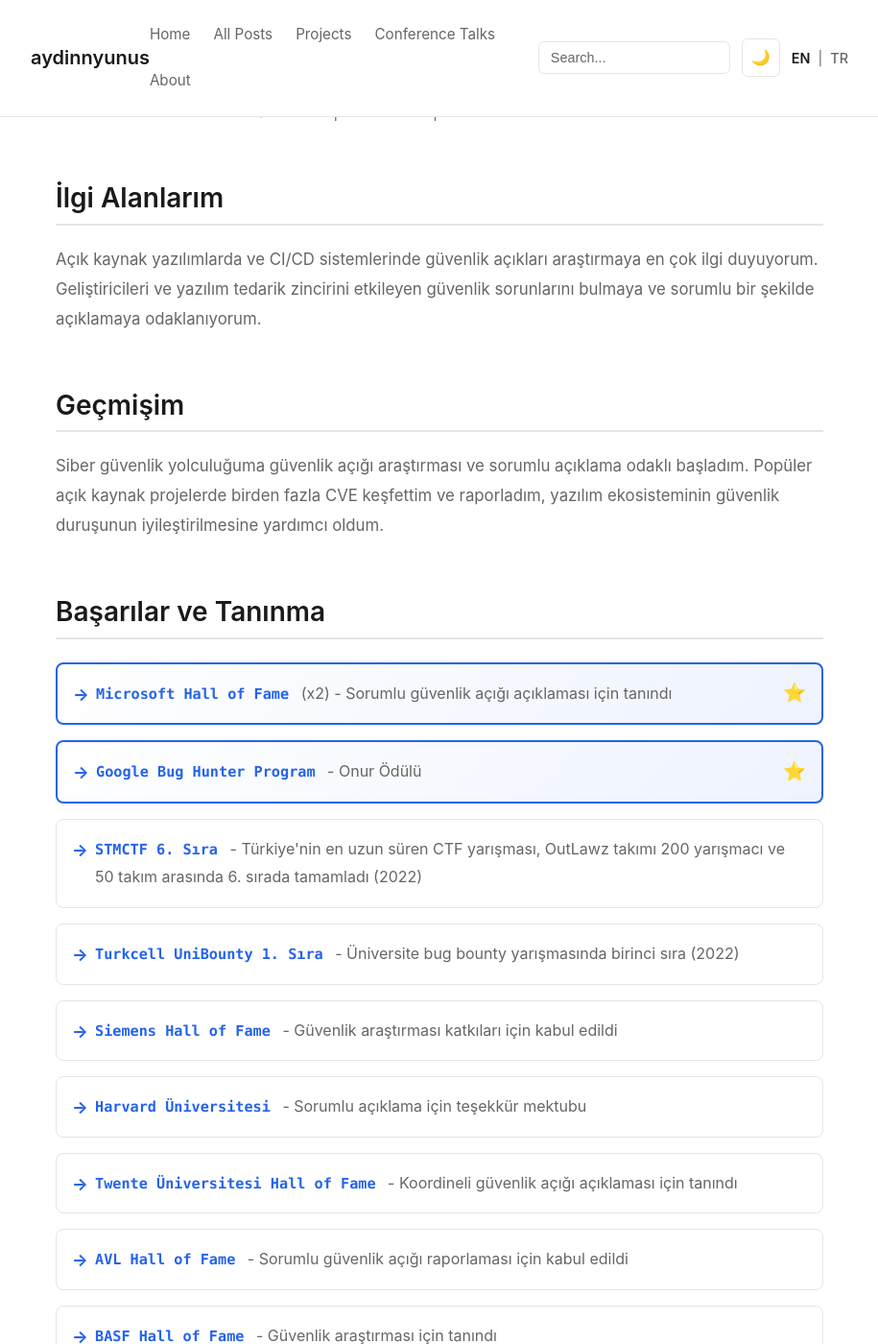
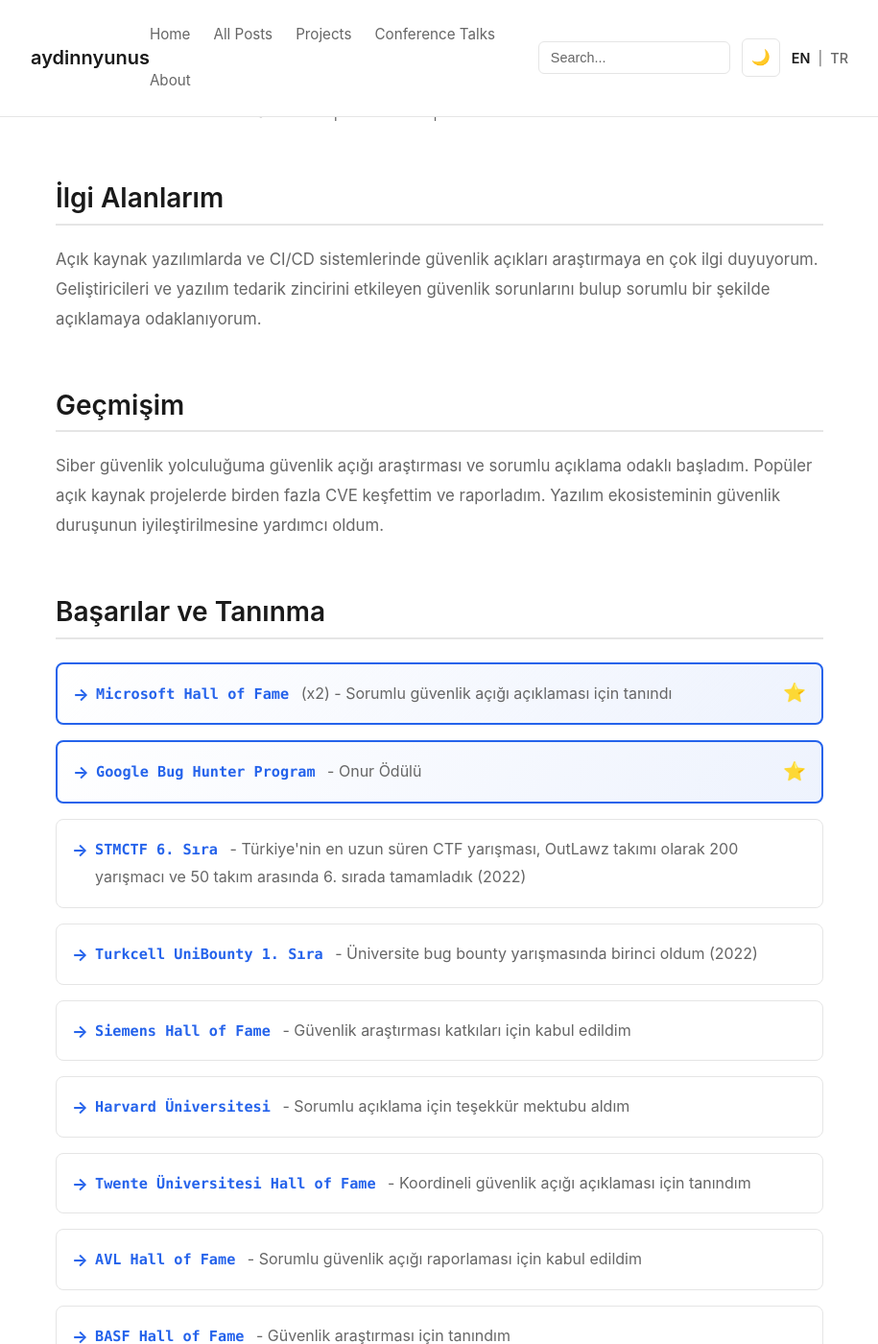
Before and after one commit to aydinnyunus/aydinnyunus.github.io, a Jekyll site: the page built from tr/about.html, in a window 1280 px wide and 1400 px high, scrolled down 506 px. Shown: the whole window at 96% size, without its empty margins (182-1097 px from the left). Built offline with Jekyll 4.4.1, drawn with Linux system fonts in a browser that asks for light colours; some of the changed text lies outside the part shown.

Commit message:
Make all Turkish pages more natural and conversational

```diff
--- a/tr/about.html
+++ b/tr/about.html
@@ -14,7 +14,7 @@ canonical_url: "https://aydinnyunus.github.io/tr/about/"
 
 <h2><code>$ whoami</code></h2>
 
-<p>Ben Yunus, siber güvenlik, yazılım geliştirme ve açık kaynak teknolojilerindeki son gelişmeleri araştıran bir güvenlik araştırmacısıyım. Bilgi paylaşmayı, güvenlik açıkları keşfetmeyi ve konuşmalar ve projeler aracılığıyla güvenlik topluluğuna katkıda bulunmayı seviyorum.</p>
+<p>Ben Yunus, siber güvenlik, yazılım geliştirme ve açık kaynak teknolojilerindeki son gelişmeleri araştıran bir güvenlik araştırmacısıyım. Bilgi paylaşmayı, güvenlik açıkları keşfetmeyi ve konuşmalar ile projeler aracılığıyla güvenlik topluluğuna katkıda bulunmayı seviyorum.</p>
 
 <p>Black Hat Sector, BSidesBCN ve IWCON gibi tanınmış siber güvenlik konferanslarında araştırmalarımın bir kısmını sunma şansına sahip oldum. Bu blogda yaptığım araştırmalar ve yol boyunca keşfettiğim güvenlik açıkları hakkında yazılar bulacaksınız.</p>
 
@@ -22,29 +22,29 @@ canonical_url: "https://aydinnyunus.github.io/tr/about/"
 
 <h2>İlgi Alanlarım</h2>
 
-<p>Açık kaynak yazılımlarda ve CI/CD sistemlerinde güvenlik açıkları araştırmaya en çok ilgi duyuyorum. Geliştiricileri ve yazılım tedarik zincirini etkileyen güvenlik sorunlarını bulmaya ve sorumlu bir şekilde açıklamaya odaklanıyorum.</p>
+<p>Açık kaynak yazılımlarda ve CI/CD sistemlerinde güvenlik açıkları araştırmaya en çok ilgi duyuyorum. Geliştiricileri ve yazılım tedarik zincirini etkileyen güvenlik sorunlarını bulup sorumlu bir şekilde açıklamaya odaklanıyorum.</p>
 
 <h2>Geçmişim</h2>
 
-<p>Siber güvenlik yolculuğuma güvenlik açığı araştırması ve sorumlu açıklama odaklı başladım. Popüler açık kaynak projelerde birden fazla CVE keşfettim ve raporladım, yazılım ekosisteminin güvenlik duruşunun iyileştirilmesine yardımcı oldum.</p>
+<p>Siber güvenlik yolculuğuma güvenlik açığı araştırması ve sorumlu açıklama odaklı başladım. Popüler açık kaynak projelerde birden fazla CVE keşfettim ve raporladım. Yazılım ekosisteminin güvenlik duruşunun iyileştirilmesine yardımcı oldum.</p>
 
 <h2>Başarılar ve Tanınma</h2>
 
 <ul>
   <li class="achievement-featured"><strong>Microsoft Hall of Fame</strong> (x2) - Sorumlu güvenlik açığı açıklaması için tanındı</li>
   <li class="achievement-featured"><strong>Google Bug Hunter Program</strong> - Onur Ödülü</li>
-  <li><strong>STMCTF 6. Sıra</strong> - Türkiye'nin en uzun süren CTF yarışması, OutLawz takımı 200 yarışmacı ve 50 takım arasında 6. sırada tamamladı (2022)</li>
-  <li><strong>Turkcell UniBounty 1. Sıra</strong> - Üniversite bug bounty yarışmasında birinci sıra (2022)</li>
-  <li><strong>Siemens Hall of Fame</strong> - Güvenlik araştırması katkıları için kabul edildi</li>
-  <li><strong>Harvard Üniversitesi</strong> - Sorumlu açıklama için teşekkür mektubu</li>
-  <li><strong>Twente Üniversitesi Hall of Fame</strong> - Koordineli güvenlik açığı açıklaması için tanındı</li>
-  <li><strong>AVL Hall of Fame</strong> - Sorumlu güvenlik açığı raporlaması için kabul edildi</li>
-  <li><strong>BASF Hall of Fame</strong> - Güvenlik araştırması için tanındı</li>
-  <li><strong>Deutsche Telekom Hall of Fame</strong> - Güvenlik katkıları için kabul edildi</li>
-  <li><strong>HoneyWell Hall of Fame</strong> - Ürün güvenliği araştırması için tanındı</li>
-  <li><strong>OsTicket</strong> - Stored XSS güvenlik açığı keşfi ve sorumlu açıklama</li>
-  <li><strong>T-Mobile Hall of Fame</strong> - Bug bounty katkıları için kabul edildi</li>
-  <li><strong>Utrecht Üniversitesi Hall of Fame</strong> - Sorumlu açıklama için tanındı</li>
+  <li><strong>STMCTF 6. Sıra</strong> - Türkiye'nin en uzun süren CTF yarışması, OutLawz takımı olarak 200 yarışmacı ve 50 takım arasında 6. sırada tamamladık (2022)</li>
+  <li><strong>Turkcell UniBounty 1. Sıra</strong> - Üniversite bug bounty yarışmasında birinci oldum (2022)</li>
+  <li><strong>Siemens Hall of Fame</strong> - Güvenlik araştırması katkıları için kabul edildim</li>
+  <li><strong>Harvard Üniversitesi</strong> - Sorumlu açıklama için teşekkür mektubu aldım</li>
+  <li><strong>Twente Üniversitesi Hall of Fame</strong> - Koordineli güvenlik açığı açıklaması için tanındım</li>
+  <li><strong>AVL Hall of Fame</strong> - Sorumlu güvenlik açığı raporlaması için kabul edildim</li>
+  <li><strong>BASF Hall of Fame</strong> - Güvenlik araştırması için tanındım</li>
+  <li><strong>Deutsche Telekom Hall of Fame</strong> - Güvenlik katkıları için kabul edildim</li>
+  <li><strong>HoneyWell Hall of Fame</strong> - Ürün güvenliği araştırması için tanındım</li>
+  <li><strong>OsTicket</strong> - Stored XSS güvenlik açığı keşfettim ve sorumlu açıklama yaptım</li>
+  <li><strong>T-Mobile Hall of Fame</strong> - Bug bounty katkıları için kabul edildim</li>
+  <li><strong>Utrecht Üniversitesi Hall of Fame</strong> - Sorumlu açıklama için tanındım</li>
 </ul>
 
 <h2>Keşfedilen CVE'ler</h2>
--- a/tr/index.html
+++ b/tr/index.html
@@ -12,7 +12,7 @@ canonical_url: "https://aydinnyunus.github.io/tr/"
   <div class="hero">
     <p class="hero-intro" data-en="Hey, I'm" data-tr="Merhaba, ben">Merhaba, ben</p>
     <h1 class="hero-name">{{ site.author }}</h1>
-    <p class="hero-description" data-en="{{ site.description }}" data-tr="Siber güvenlik, güvenlik açığı araştırması ve sorumlu açıklama konularında araştırma yapan güvenlik araştırmacısı. CVE'ler, konferans konuşmaları ve güvenlik araştırmalarını keşfedin.">Siber güvenlik, güvenlik açığı araştırması ve sorumlu açıklama konularında araştırma yapan güvenlik araştırmacısı. CVE'ler, konferans konuşmaları ve güvenlik araştırmalarını keşfedin.</p>
+    <p class="hero-description" data-en="{{ site.description }}" data-tr="Siber güvenlik, güvenlik açığı araştırması ve sorumlu açıklama üzerine çalışan güvenlik araştırmacısı. CVE'ler, konferans konuşmaları ve güvenlik araştırmalarını keşfedin.">Siber güvenlik, güvenlik açığı araştırması ve sorumlu açıklama üzerine çalışan güvenlik araştırmacısı. CVE'ler, konferans konuşmaları ve güvenlik araştırmalarını keşfedin.</p>
     <div class="hero-social">
       <a href="https://x.com/aydinnyunuss" target="_blank" rel="noopener noreferrer" aria-label="X (Twitter)">
         <svg width="20" height="20" viewBox="0 0 24 24" fill="currentColor">
--- a/tr/talks.html
+++ b/tr/talks.html
@@ -12,7 +12,7 @@ canonical_url: "https://aydinnyunus.github.io/tr/talks/"
   <h1>Konferans Konuşmaları</h1>
 
   <div class="talks-list">
-    <p class="talks-intro">Burada çeşitli konferanslarda verdiğim konuşmaları ve sunumları bulabilirsiniz, alandaki araştırmalarımdan ve deneyimlerimden paylaştığım içgörüler.</p>
+    <p class="talks-intro">Burada çeşitli konferanslarda verdiğim konuşmaları ve sunumları bulabilirsiniz. Alanımdaki araştırmalarımdan ve deneyimlerimden paylaştığım içgörüler.</p>
 
     <div class="talks-container">
       <div class="talk-item">
@@ -78,7 +78,7 @@ canonical_url: "https://aydinnyunus.github.io/tr/talks/"
               Proaktif Güvenlik Açığı Değerlendirmesi ve Siber Dayanıklılık
             </a>
           </h3>
-          <p class="talk-role">Ortak Konuşmacı - BSidesBCN24 (Nuri Yavuz ile, Trendyol Group)</p>
+          <p class="talk-role">Ortak Konuşmacı - BSidesBCN24 (Nuri Yavuz ile birlikte, Trendyol Group)</p>
         </div>
       </div>
 
```
Also changed, not shown: other parts of tr/about.html (+1 -1 lines), other parts of tr/index.html (+1 -1 lines), other parts of tr/talks.html (+1 -1 lines), tr/projects.html (+12 -12 lines).
